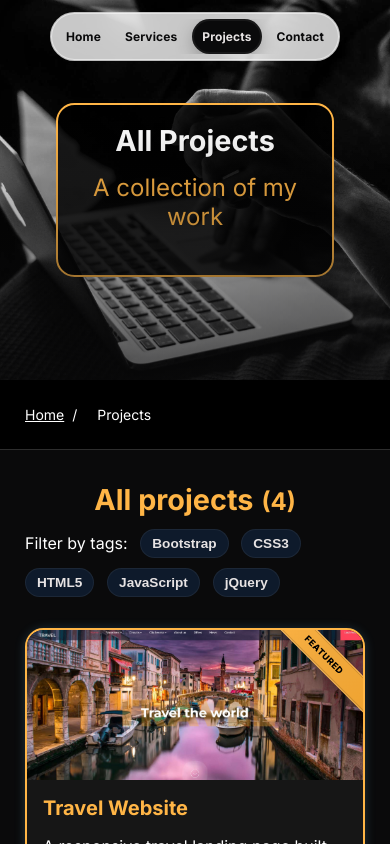
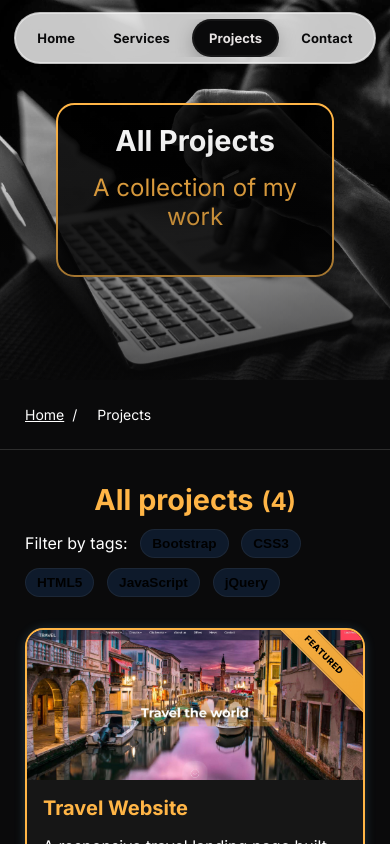
Before and after one commit to andreinemeti/portfolio-refactor, a Next.js app: page /projects in a window 390 px wide. Shown: the top 844 px of the page. Built offline with nearby package versions, Linux system fonts and the light colour scheme.

Commit message:
refactored harcoded css values

```diff
--- a/app/services/page.tsx
+++ b/app/services/page.tsx
@@ -27,7 +27,7 @@ export default function ServicesPage() {
             <section className="hero hero--project hero--services services__hero">
                 <div className="hero__header">
                     <h1 className="hero__title">Services</h1>
-                    <p className="hero__subtitle">Designing & building fast, elegant, accessible web experiences</p>
+                    <p className="hero__subtitle">Fast, elegant, accessible web experiences</p>
                 </div>
             </section>
 
--- a/app/styles/base/base.scss
+++ b/app/styles/base/base.scss
@@ -3,8 +3,8 @@ body {
     margin: 0;
     padding: 0;
     font-family: var(--font-sans);
-    color: #fff;
-    background: #0A0A0B;
+    color: $textColor;
+    background: $bgColor;
 }
 
 main {
--- a/app/styles/components/_breadcrumbs.scss
+++ b/app/styles/components/_breadcrumbs.scss
@@ -2,7 +2,7 @@
     border-bottom: 1px solid #2d2d2d;
 
 
-    background: black;
+    background: $bgColor;
     padding: 4px 0;
 
     &__list {
--- a/app/styles/components/_tags.scss
+++ b/app/styles/components/_tags.scss
@@ -25,8 +25,7 @@
     align-items: center;
     padding: .45rem .75rem;
     border-radius: 50px;
-    background: #0E1A2B;
-    color: #E7E3E3;
+    background: $pillColor;
     font-weight: 600;
     font-size: .85rem;
     box-shadow: inset 0 0 0 1px rgba(255, 255, 255, .06);
--- a/app/styles/media-queries.scss
+++ b/app/styles/media-queries.scss
@@ -86,8 +86,8 @@
     display: none;
   }
   .nav__link {
-    padding: 9px 9px;
-    font-size: 12px;
+
+    font-size: 13px;
 
   }
 }
--- a/app/styles/variables.scss
+++ b/app/styles/variables.scss
@@ -1,4 +1,7 @@
+$bgColor:#0A0A0B;
+$textColor:#fff;
 $primary: #6dcdff;
 $danger: #EC2424;
 $accentColor: #ffb546;
 $cardRadius: 18.5px;
+$pillColor:#0E1A2B;
```
